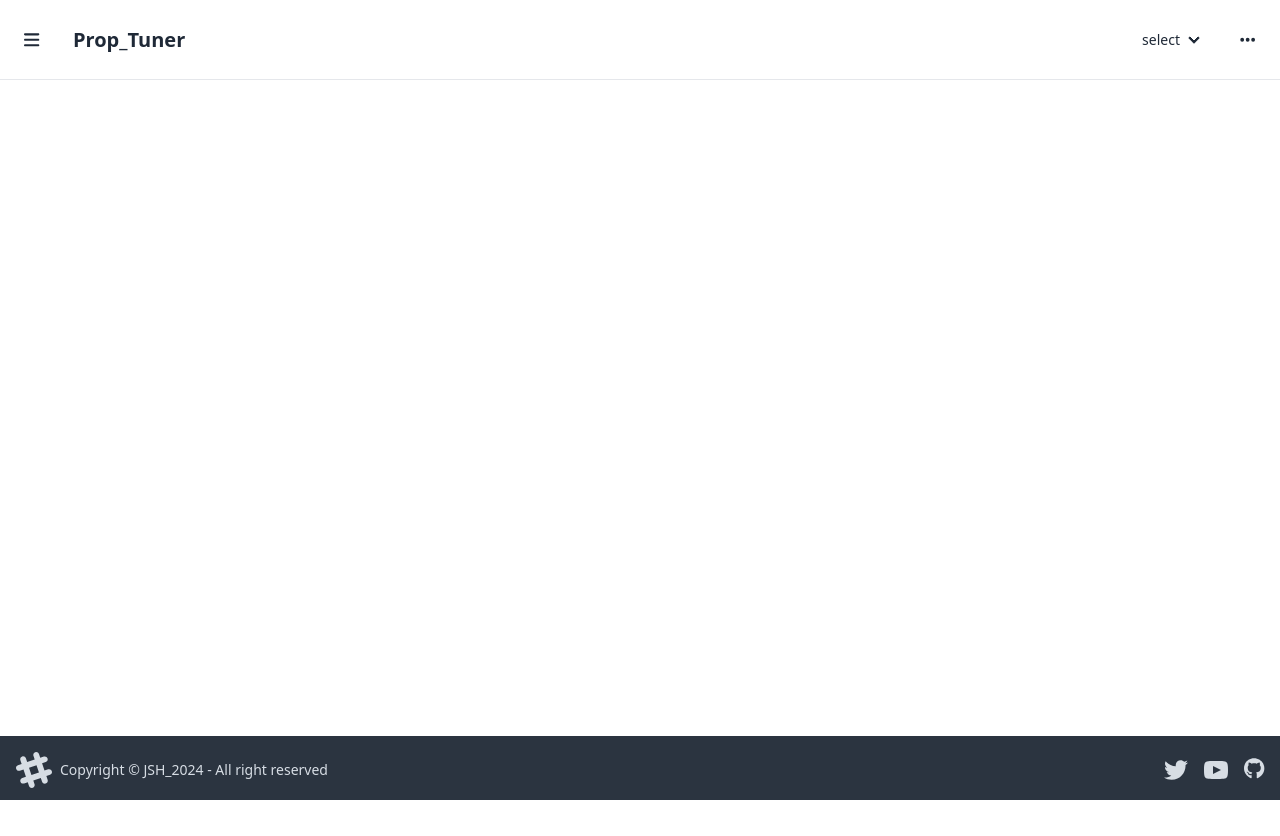
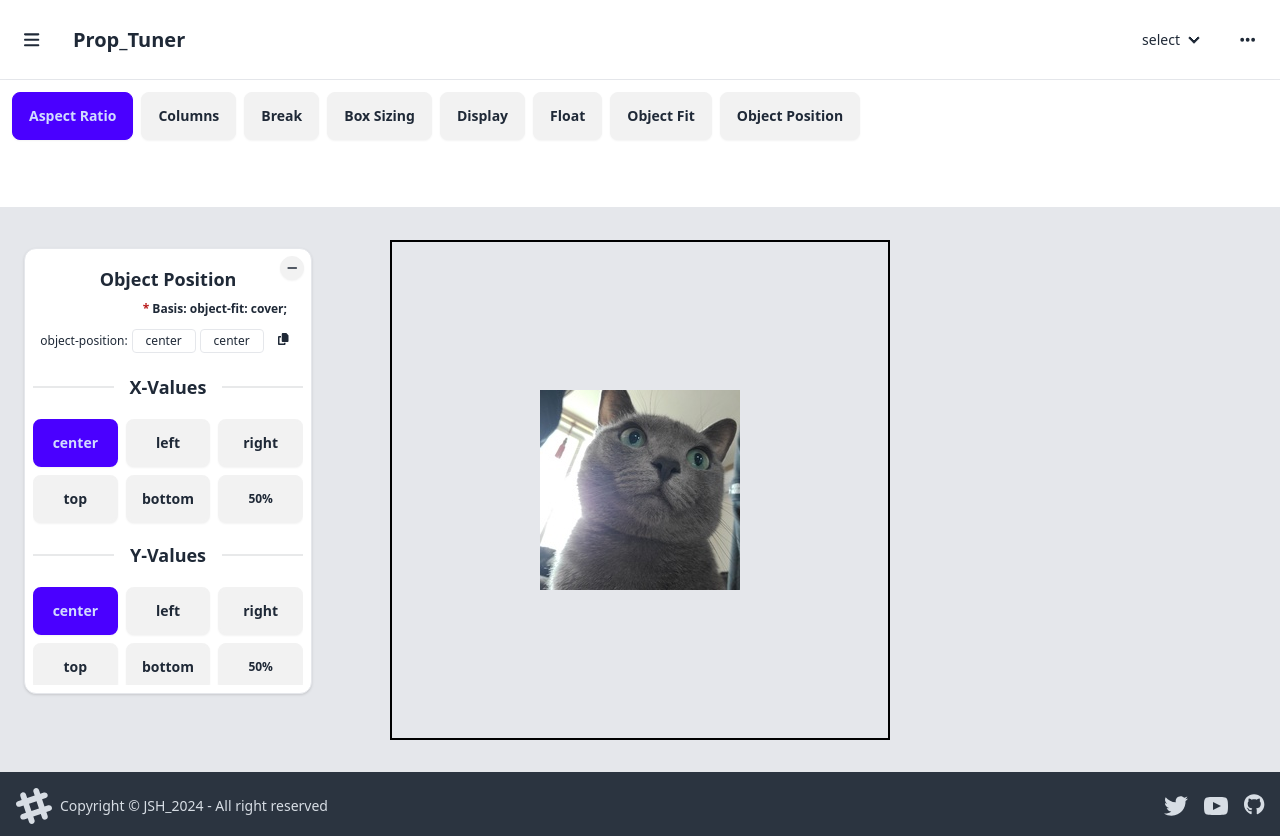
Before and after one commit to jangtjdgns/prop_tuner, a React (Create React App) app: page /category/Layout/ObjectPosition in a window 1280 px wide. Before the commit the page ends 800 px from the top, so only its background shows below. Built offline with nearby package versions, Linux system fonts and the light colour scheme.

Commit message:
[layout] ObjectPosition 완료, [public] public 경로 내 images 폴더 생성

```diff
--- a/src/App.tsx
+++ b/src/App.tsx
@@ -12,6 +12,7 @@ import BoxSizing from './pages/category/layout/BoxSizing';
 import Display from './pages/category/layout/Display';
 import Float from './pages/category/layout/Float';
 import ObjectFit from './pages/category/layout/ObjectFit';
+import ObjectPosition from './pages/category/layout/ObjectPosition';
 import Sizing from './pages/category/Sizing';
 import './App.css';
 
@@ -32,6 +33,7 @@ const App = () => {
                         <Route path="Display" element={<Display />} />
                         <Route path="Float" element={<Float />} />
                         <Route path="ObjectFit" element={<ObjectFit />} />
+                        <Route path="ObjectPosition" element={<ObjectPosition />} />
                     </Route>
                     <Route path="Sizing" element={<Sizing />} />
                 </Route>
--- a/src/pages/category/Layout.tsx
+++ b/src/pages/category/Layout.tsx
@@ -74,6 +74,7 @@ const Layout: React.FC = () => {
                     <input type="radio" id="layout-display" className="btn layout" name='layout' value="Display" aria-label="Display" checked={selectedLayout === 'Display'} onChange={radioButtonHandler} />
                     <input type="radio" id="layout-float" className="btn layout" name='layout' value="Float" aria-label="Float" checked={selectedLayout === 'Float'} onChange={radioButtonHandler} />
                     <input type="radio" id="layout-objectFit" className="btn layout" name='layout' value="ObjectFit" aria-label="Object Fit" checked={selectedLayout === 'ObjectFit'} onChange={radioButtonHandler} />
+                    <input type="radio" id="layout-OojectPosition" className="btn layout" name='layout' value="ObjectPosition" aria-label="Object Position" checked={selectedLayout === 'ObjectPosition'} onChange={radioButtonHandler} />
                 </div>
 
                 <div id="category-views" className='relative w-full h-full px-4 py-8 bg-gray-200 overflow-scroll'>
--- a/src/pages/category/layout/AspectRatio.tsx
+++ b/src/pages/category/layout/AspectRatio.tsx
@@ -71,7 +71,7 @@ const AspectRatio: React.FC = () => {
                             aspect-ratio: <input type="text" className='input input-xs border-gray-200 w-20 rounded focus:outline-none focus:border-gray-200 text-center px-2' value={aspectRatio} readOnly />
                             {/* 복사 버튼 */}
                             <button className='copy-css-btn btn btn-square btn-ghost btn-xs ml-2'
-                                onClick={() => copyCss('aspect-ratio', aspectRatio, true)}
+                                onClick={() => copyCss('aspect-ratio', aspectRatio, false)}
                             >
                                 {/* alert 메시지 추가하면 좋을듯 */}
                                 <FontAwesomeIcon icon={faCopy} />
--- a/src/pages/category/layout/ObjectFit.tsx
+++ b/src/pages/category/layout/ObjectFit.tsx
@@ -59,15 +59,17 @@ const ObjectFit: React.FC = () => {
                                 <FontAwesomeIcon icon={faCopy} />
                             </button>
                         </div>
+
                         <div className='grid grid-cols-2 gap-2'>
                             {objectFitValues.map((value, index) => (
                                 <input
+                                    key={index}
                                     type='radio'
                                     name='objectFit'
                                     className="btn border-2 focus:border-gray-400"
                                     aria-label={value}
                                     checked= {objectFit === value}
-                                    onClick={() => updateObjectFit(value as ObjectFitValue)}
+                                    onChange={() => updateObjectFit(value as ObjectFitValue)}
                                 />
                             ))}
                         </div>
@@ -88,7 +90,7 @@ const ObjectFit: React.FC = () => {
             </div>
 
             <div id="view" className='w-full h-full flex flex-col items-center justify-start'>
-                <div className='border-2 border-[black] w-[500px] h-[500px] overflow-hidden'>
+                <div className='w-[500px] h-[500px] overflow-hidden'>
                     <img
                         src={image}
                         alt='no image'
--- /dev/null
+++ b/src/pages/category/layout/ObjectPosition.tsx
@@ -0,0 +1,176 @@
+// ObjectPosition.tsx
+import React, { useState } from 'react';
+import { FontAwesomeIcon } from "@fortawesome/react-fontawesome";
+import { faCopy, faMinus, faPlus } from '@fortawesome/free-solid-svg-icons'
+import { handleOptionToggle } from '../../../utils/handleOptionToggle';
+import { copyCss } from '../../../utils/clipboardUtils';
+
+const ObjectPosition: React.FC = () => {
+    const [objectPositionX, setObjectPositionX] = useState('center');      // 포지션 수평 값
+    const [objectPositionY, setObjectPositionY] = useState('center');      // 포지션 수직 값
+    const [customValueX, setCustomValueX] = useState('50%');            // 포지션 수평 커스텀 값
+    const [customValueY, setCustomValueY] = useState('50%');            // 포지션 수직 커스텀 값
+    const objectPositionValues: string[] = ['center', 'left', 'right', 'top', 'bottom'];
+    const [image, setImage] = useState('/images/모찌.jpg');
+
+    // object-position 스타일 업데이트
+    const updateObjectPosition = (
+        position: 'x' | 'y'
+        , isCustom: boolean
+        , value: string
+        , event: React.ChangeEvent<HTMLInputElement> | React.MouseEvent<HTMLInputElement>
+    ) => {
+        const target = event.target as HTMLInputElement;
+        const customValue: string = target.value !== 'on' ? target.value : value;
+
+        if(position === 'x') {
+            // 커스텀 속성을 선택한 경우 라디오 버튼의 선택 효과 제거
+            if (isCustom) {
+                setCustomValueX(customValue);
+                setObjectPositionX(customValue); // 커스텀 입력 값으로 업데이트
+                return;
+            }
+            setObjectPositionX(customValue)
+        } else {
+            if (isCustom) {
+                setCustomValueY(customValue);
+                setObjectPositionY(customValue);
+                return;
+            }
+            setObjectPositionY(customValue);
+        }
+    }
+
+    // 이미지 변경
+    const changeImage = (event: React.ChangeEvent<HTMLInputElement> | React.MouseEvent<HTMLInputElement>) => {
+        const target = event.target as HTMLInputElement;
+        const imageUrl: string = target.value;
+
+        if(imageUrl.length != 0) {
+            setImage(imageUrl);
+        }
+    }
+
+    return (
+        <>
+            <div id='option-wrap' className='absolute top-10 left-6 transition-transform duration-500'>
+                <div className='w-72 flex flex-col gap-2 shadow rounded-xl p-2 bg-white border border-gray-200 hover:shadow-2xl hover:border-gray-300 transition-all duration-500'>
+                    <label id="option-toggle-btn"
+                        className="swap absolute top-2 right-2 btn btn-xs btn-circle"
+                    >
+                        <input type="checkbox" onClick={(event) => handleOptionToggle(event)} />
+                        <div className="swap-on"><FontAwesomeIcon icon={faPlus} /></div>
+                        <div className="swap-off"><FontAwesomeIcon icon={faMinus} /></div>
+                    </label>
+
+                    {/* 옵션 내용 상단 */}
+                    <div className='flex flex-col gap-2'>
+                        <div className='text-center pt-2 font-bold text-lg'>Object Position</div>
+                        <div className='px-4 text-xs text-right font-bold'><span className='text-red-700'>*</span> Basis: object-fit: cover;</div>
+                    </div>
+
+                    {/* 옵션 내용 하단 */}
+                    <div className='flex flex-col gap-2 max-h-[360px] overflow-y-scroll'>
+                        {/* objectPosition */}
+                        <div className='text-center p-0.5 text-xs'>
+                            object-position:
+                            <input type="text" className='input input-xs mx-1 border-gray-200 w-16 rounded focus:outline-none focus:border-gray-200 text-center px-2'
+                                value={objectPositionX}
+                                readOnly
+                            />
+                            <input type="text" className='input input-xs border-gray-200 w-16 rounded focus:outline-none focus:border-gray-200 text-center px-2'
+                                value={objectPositionY}
+                                readOnly
+                            />
+                            {/* object-position 복사 */}
+                            <button className='copy-css-btn btn btn-square btn-ghost btn-xs ml-2 flip-horizontal-bottom'
+                                onClick={() => copyCss('object-position', `${objectPositionX} ${objectPositionY}`, false)}
+                            >
+                                <FontAwesomeIcon icon={faCopy} />
+                            </button>
+                        </div>
+
+                        <div className="divider font-bold text-lg">X-Values</div>
+                        <div className='grid grid-cols-3 gap-2'>
+                            {objectPositionValues.map((value, index) => (
+                                <input
+                                    key={index}
+                                    type='radio'
+                                    name='objectPositionX'
+                                    className="btn border-2 focus:border-gray-400"
+                                    aria-label={value}
+                                    checked= {objectPositionX === value}
+                                    onChange={(event) => updateObjectPosition('x', false, value, event)}
+                                />
+                            ))}
+                            {/* 커스텀 속성 x */}
+                            <button className="btn p-0">
+                                <input type='text'
+                                    className='input input-xs w-full h-full bg-transparent focus:outline-none border-2 focus:border-gray-400 text-center'
+                                    onClick={(event) => updateObjectPosition('x', true, objectPositionX, event)}
+                                    onChange={(event) => updateObjectPosition('x', true, objectPositionX, event)}
+                                    value={customValueX}
+                                    placeholder='Custom X'
+                                />
+                            </button>
+                        </div>
+
+                        <div className="divider font-bold text-lg">Y-Values</div>
+                        <div className='grid grid-cols-3 gap-2'>
+                            {objectPositionValues.map((value, index) => (
+                                <input
+                                    key={index}
+                                    type='radio'
+                                    name='objectPositionY'
+                                    className="btn border-2 focus:border-gray-400"
+                                    aria-label={value}
+                                    checked= {objectPositionY === value}
+                                    onChange={(event) => updateObjectPosition('y', false, value, event)}
+                                />
+                            ))}
+                            {/* 커스텀 속성 y */}
+                            <button className="btn p-0">
+                                <input type='text'
+                                    className='input input-xs w-full h-full bg-transparent focus:outline-none border-2 focus:border-gray-400 text-center'
+                                    onClick={(event) => updateObjectPosition('y', true, objectPositionY, event)}
+                                    onChange={(event) => updateObjectPosition('y', true, objectPositionY, event)}
+                                    value={customValueY}
+                                    placeholder='Custom Y'
+                                />
+                            </button>
+                        </div>
+
+                        {/* 이미지 */}
+                        <div className="divider font-bold text-lg">Image</div>
+                        <button className="btn p-0">
+                            <input type="text"
+                                className="input input-xs w-full h-full bg-transparent focus:outline-none border-2 focus:border-gray-400 text-center"
+                                onClick={changeImage}
+                                onChange={changeImage}
+                                value={image}
+                                placeholder='image url'
+                            />
+                        </button>
+                    </div>
+                </div>
+            </div>
+
+            <div id="view" className='w-full h-full flex flex-col items-center justify-start'>
+                <div className='w-[500px] h-[500px] overflow-hidden border-2 border-black'>
+                    <img
+                        src={image}
+                        alt='no image'
+                        style={{
+                            objectFit: 'none'
+                            , objectPosition: `${objectPositionX} ${objectPositionY}`
+                        }}
+                        id = 'view-image'
+                        className='w-full h-full transition-all duration-200 bg-white bg-opacity-0 flex justify-center items-center text-xl'
+                    />
+                </div>
+            </div>
+        </>
+    );
+}
+
+export default ObjectPosition;
--- a/src/utils/clipboardUtils.tsx
+++ b/src/utils/clipboardUtils.tsx
@@ -8,7 +8,7 @@ export async function copyCss(property: string, value: string | number, hasUnit:
     }
 
     try {
-        await navigator.clipboard.writeText(`${property}: ${value}${unit};`);
+        await navigator.clipboard.writeText(`${property}: ${String(value).trim()}${unit};`);
     } catch (err) {
         console.error('Failed to copy text: ', err);
     }
```
Also changed, not shown: src/pages/category/layout/Columns.tsx (+9 -10 lines), public/images/모찌.jpg (added).
